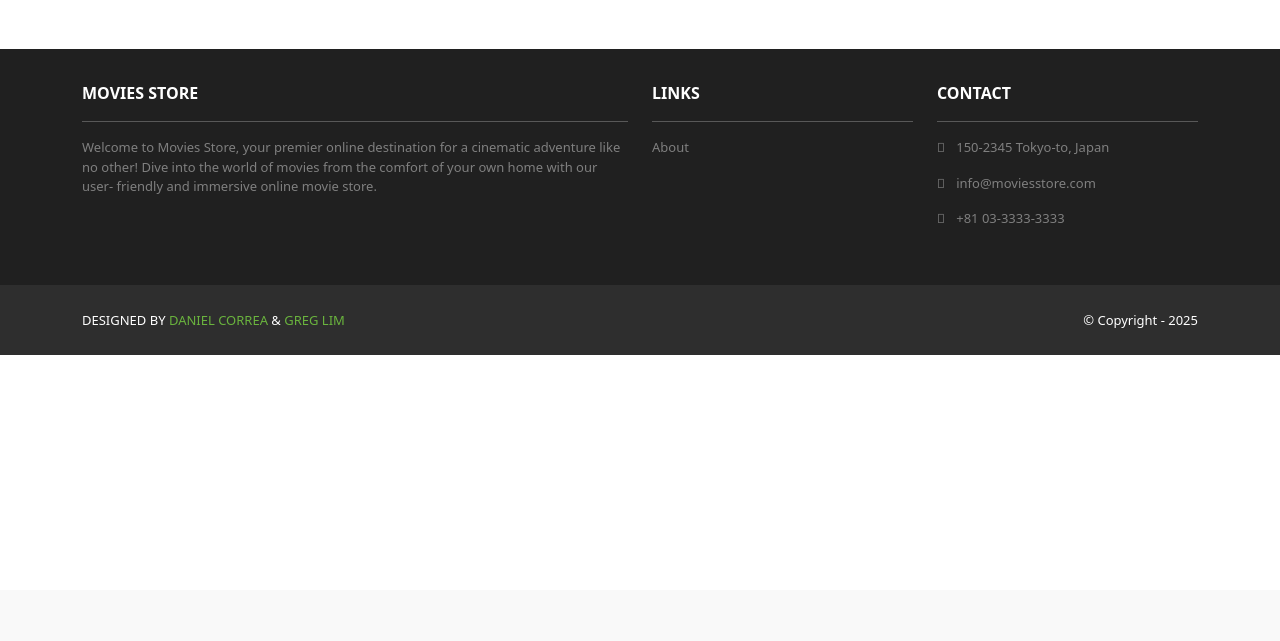
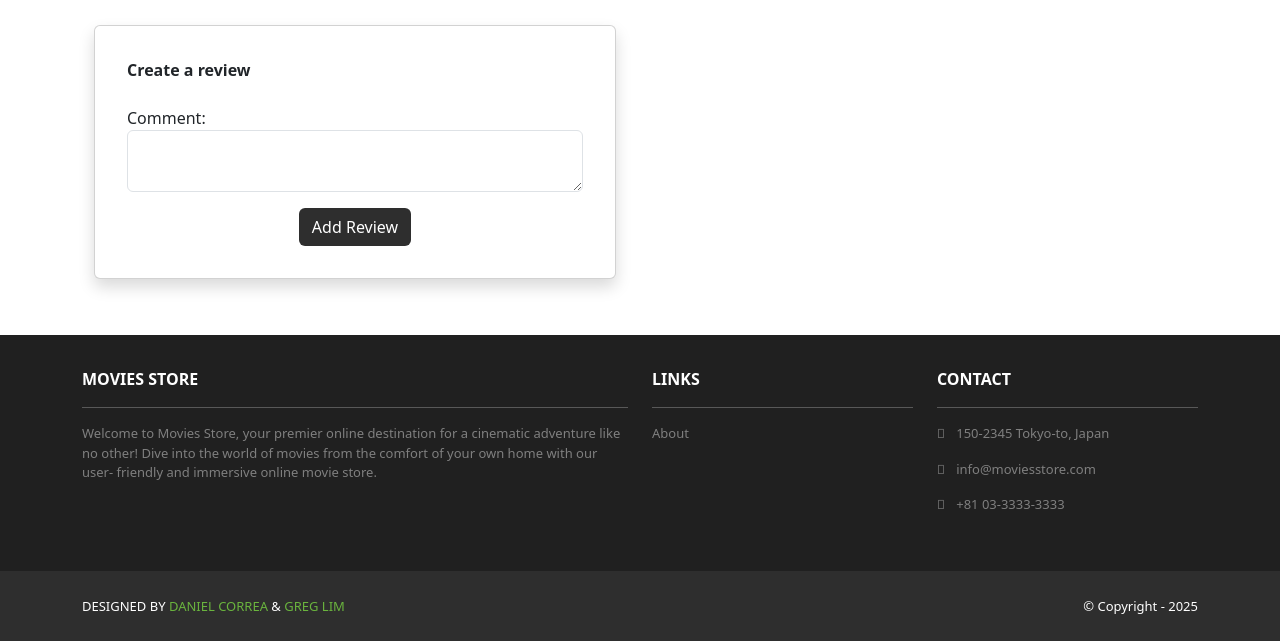
Before and after one commit to tbittner-cc/MovieStore, a Django app: template movies/templates/movies/show.html in a window 1280 px wide. Shown: the part 210-851 px from the top of the page. Before the commit the page ends 565 px from the top, so only its background shows below. Run offline with Django 5.2, Linux system fonts and the light colour scheme; the template is opened without the code that fills it, so the values that code supplies are empty; the visitor is signed in with stand-in values (Sample User, id 1); some libraries are stand-ins or nearby versions.

Commit message:
User checkpoint: Add movie review functionality: users can now leave reviews for movies.

```diff
--- a/movies/admin.py
+++ b/movies/admin.py
@@ -1,8 +1,10 @@
 from django.contrib import admin
 
-from .models import Movie
+from .models import Movie, Review
+
 
 class MovieAdmin(admin.ModelAdmin):
   ordering = ['name']
   search_fields = ['name']
 admin.site.register(Movie,MovieAdmin)
+admin.site.register(Review)
--- a/movies/templates/movies/show.html
+++ b/movies/templates/movies/show.html
@@ -9,6 +9,37 @@
         <hr />
         <p><b>Description:</b> {{ template_data.movie.description }}</p>
         <p><b>Price:</b> ${{ template_data.movie.price }}</p>
+        {% if user.is_authenticated %}
+        <div class="container mt-4">
+          <div class="row justify-content-center">
+            <div class="col-12">
+              <div class="card shadow p-3 mb-4 rounded">
+                <div class="card-body">
+                  <b class="text-start">Create a review
+                    </b><br /><br />
+                  <form method="POST" action=
+                    "{% url 'movies.create_review'
+                    id=template_data.movie.id %}">
+                    {% csrf_token %}
+                    <p>
+                      <label for="comment">Comment:</label>
+                      <textarea name="comment" required
+                      class="form-control"
+                      id="comment"></textarea>
+                    </p>
+                    <div class="text-center">
+                      <button type="submit"
+                        class="btn bg-dark text-white">
+                        Add Review
+                      </button>
+                    </div>
+                  </form>
+                </div>
+              </div>
+            </div>
+          </div>
+        </div>
+        {% endif %}
       </div>
       <div class="col-md-6 mx-auto mb-3 text-center">
         <img src="{{ template_data.movie.image.url }}"
--- a/movies/urls.py
+++ b/movies/urls.py
@@ -4,4 +4,5 @@ from . import views
 urlpatterns = [
   path('',views.index,name='movies.index'),
   path('<int:id>/',views.show,name='movies.show'),
+  path('<int:id>/review/create/',views.create_review,name='movies.create_review'),
 ]
```
Also changed, not shown: movies/models.py (+12 -0 lines), movies/views.py (+16 -2 lines), accounts/migrations/__init__.py (added), movies/migrations/0002_review.py (added).
